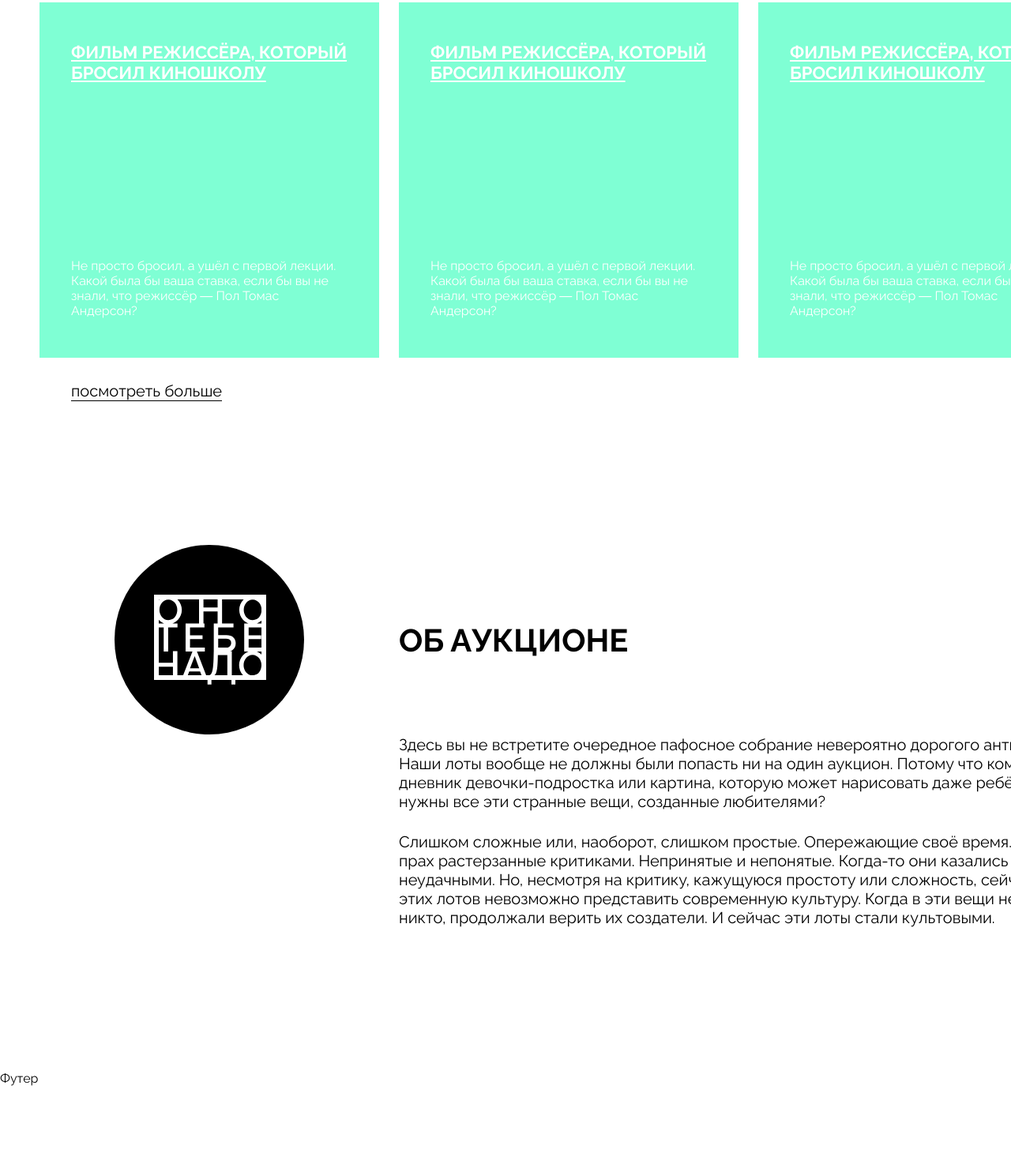
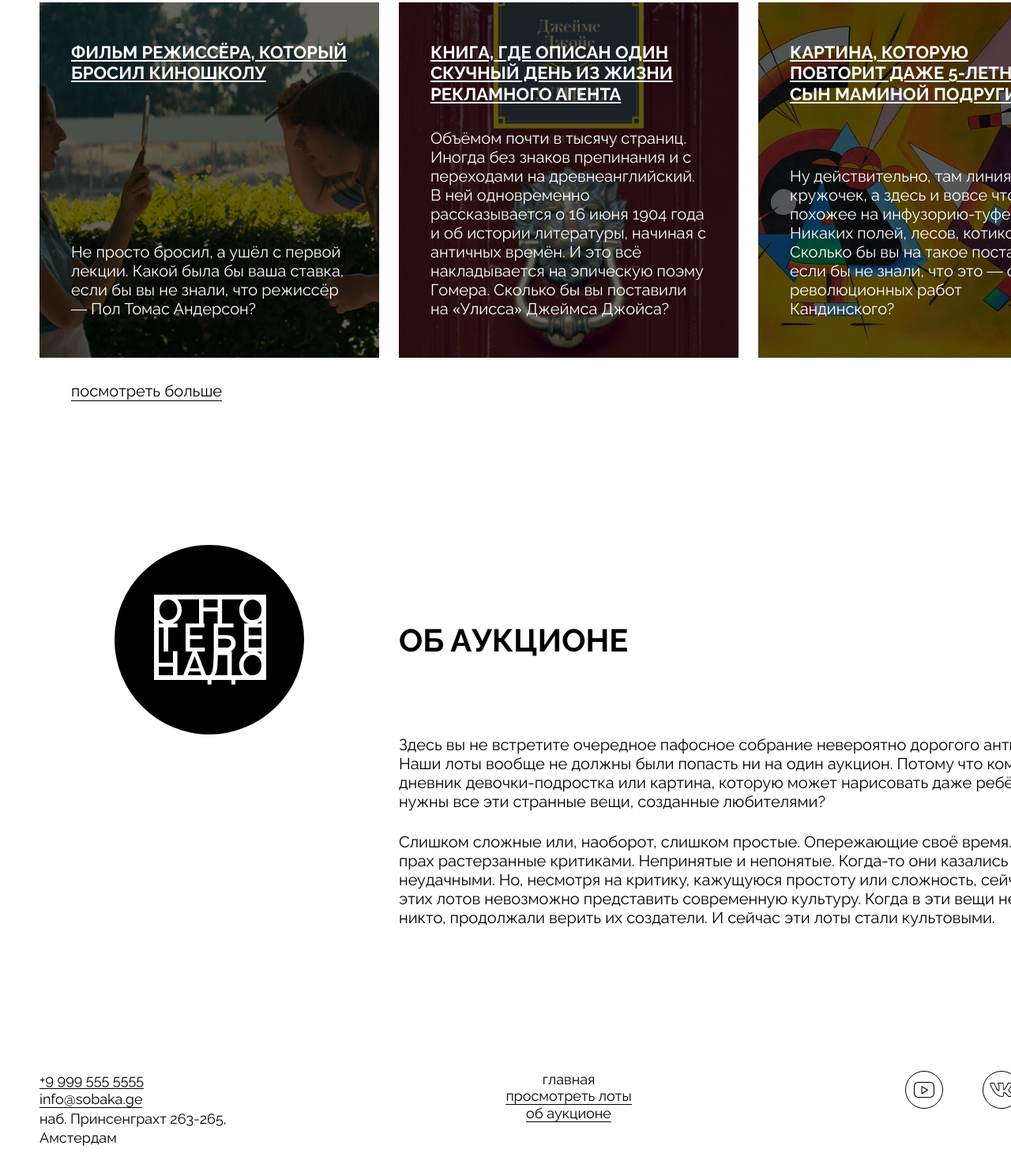
Before and after one commit to Shepych/ono-tebe-nado, a plain HTML site: page index.html in a window 1280 px wide. Shown: the part 1301-2780 px from the top of the page at 79% size. Before the commit the page ends 2676 px from the top, so only its background shows below. Drawn offline with Linux system fonts and the light colour scheme.

Commit message:
feat: финиш

```diff
--- a/index.html
+++ b/index.html
@@ -35,7 +35,7 @@
 
       <main>
         <section class="cover">
-          <div class="cover__darkside"></div>
+          <div class="darkside"></div>
           <div class="cover__content">
             <div class="cover__title">
               <span class="cover__title__left">ОН О</span>
@@ -56,19 +56,28 @@
           <h2 class="lots__title">Лоты</h2>
 
           <div class="cards__list">
-            <div class="card">
-              <a class="card__title" href="#">Фильм режиссёра, который  бросил киношколу</a>
-              <p class="card__text">Не просто бросил, а ушёл с первой лекции. Какой была бы ваша ставка, если бы вы не знали, что режиссёр — Пол Томас Андерсон?</p>
+            <div class="card lot__first">
+              <div class="darkside"></div>
+              <div class="card__content">
+                <a class="card__title" href="#">Фильм режиссёра, который  бросил киношколу</a>
+                <p class="card__text">Не просто бросил, а ушёл с первой лекции. Какой была бы ваша ставка, если бы вы не знали, что режиссёр — Пол Томас Андерсон?</p>
+              </div>
             </div>
 
-            <div class="card">
-              <a class="card__title" href="#">Фильм режиссёра, который  бросил киношколу</a>
-              <p class="card__text">Не просто бросил, а ушёл с первой лекции. Какой была бы ваша ставка, если бы вы не знали, что режиссёр — Пол Томас Андерсон?</p>
+            <div class="card lot__second">
+              <div class="darkside"></div>
+              <div class="card__content">
+                <a class="card__title" href="#">Книга, где описан один скучный день из жизни рекламного агента</a>
+                <p class="card__text">Объёмом почти в тысячу страниц. Иногда без знаков препинания и с переходами на древнеанглийский. В ней одновременно рассказывается о 16 июня 1904 года и об истории литературы, начиная с античных времён. И это всё накладывается на эпическую поэму Гомера. Сколько бы вы поставили на «Улисса» Джеймса Джойса?</p>
+              </div>
             </div>
 
-            <div class="card">
-              <a class="card__title" href="#">Фильм режиссёра, который  бросил киношколу</a>
-              <p class="card__text">Не просто бросил, а ушёл с первой лекции. Какой была бы ваша ставка, если бы вы не знали, что режиссёр — Пол Томас Андерсон?</p>
+            <div class="card lot__third">
+              <div class="darkside"></div>
+              <div class="card__content">
+                <a class="card__title" href="#">Картина, которую повторит даже 5-летний сын маминой подруги</a>
+                <p class="card__text">Ну действительно, там линия, тут кружочек, а здесь и вовсе что-то похожее на инфузорию-туфельку. Никаких полей, лесов, котиков… Сколько бы вы на такое поставили, если бы не знали, что это — одна из революционных работ Кандинского?</p>
+              </div>
             </div>
           </div>
 
@@ -89,7 +98,29 @@
         </section>
       </main>
 
-      <footer>Футер</footer>
+      <footer class="footer">
+        <div class="contacts contacts__footer">
+          <ul class="contacts__list">
+            <li><a href="#">+9 999 555 5555</a></li>
+            <li><a href="#">info@sobaka.ge</a></li>
+            <li class="address">наб. Принсенграхт 263-265, <br>Амстердам</li>
+          </ul>
+        </div>
+
+        <nav class="main__menu">
+          <ul class="main__menu__list main__menu__list__footer">
+            <li>главная</li>
+            <li><a href="#">просмотреть лоты</a></li>
+            <li><a href="#">об аукционе</a></li>
+          </ul>
+        </nav>
+
+        <div class="socials">
+          <img src="./images/yt.svg" width="100px">
+          <img src="./images/vk.svg">
+          <img src="./images/pinterest.svg">
+        </div>
+      </footer>
     </section>
   </body>
 </html>
--- a/styles/style.css
+++ b/styles/style.css
@@ -84,7 +84,7 @@
     position: relative;
 }
 
-.cover__darkside {
+.darkside {
     height: 100%;
     background-color: black;
     position: absolute;
@@ -240,12 +240,11 @@
 
 .card {
     color: #FFF;
-    padding: 50px 40px;
     height: 450px;
-    background-color: aquamarine;
+    position: relative;
     display: flex;
-    justify-content: space-between;
     flex-direction: column;
+    background-size: cover;
 }
 
 .card__title {
@@ -256,6 +255,37 @@
     line-height: 120%;
     text-decoration-line: underline;
     text-transform: uppercase;
+}
+
+.card__content {
+    margin: 50px 40px;
+    position: relative;
+    z-index: 2;
+    display: flex;
+    justify-content: space-between;
+    flex-direction: column;
+    flex: 1 0 auto;
+}
+
+.card__text {
+    color: #FFF;
+    font-family: Raleway;
+    font-size: 20px;
+    font-style: normal;
+    font-weight: 400;
+    line-height: 120%;
+}
+
+.lot__first {
+    background-image: url(../images/card-lot-01.jpg);
+}
+
+.lot__second {
+    background-image: url(../images/card-lot-02.jpg);
+}
+
+.lot__third {
+    background-image: url(../images/card-lot-03.jpg);
 }
 
 .see__more {
@@ -271,3 +301,30 @@
     border-bottom: 1px solid #000;
     align-self: start;
 }
+
+.footer {
+    margin:0 50px;
+    margin-bottom: 90px;
+    display: grid;
+    grid-template-columns: repeat(3, 1fr);
+}
+
+.contacts__footer {
+    justify-self: start;
+}
+
+.socials {
+    display: flex;
+    height: 48px;
+    justify-content: space-between;
+    gap: 50px;
+    justify-self: end;
+}
+
+.main__menu__list__footer {
+    flex-direction: column;
+}
+
+.main__menu__list__footer li {
+    justify-content: center;
+}
```
